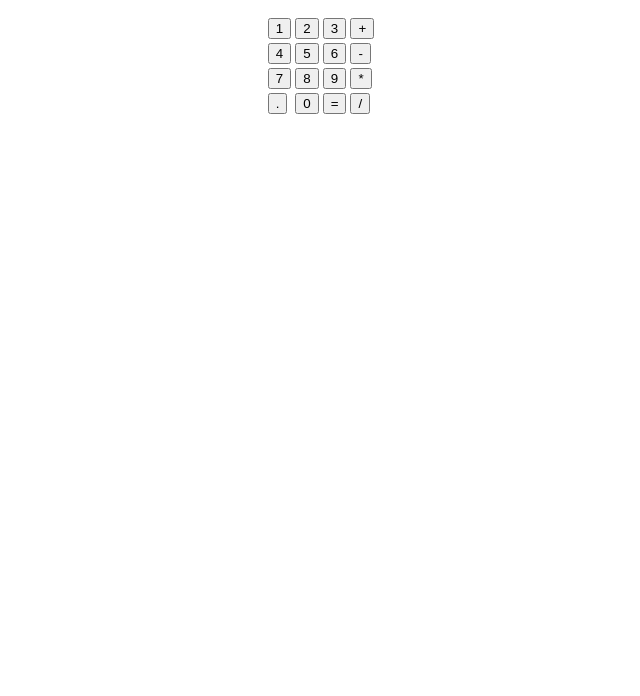
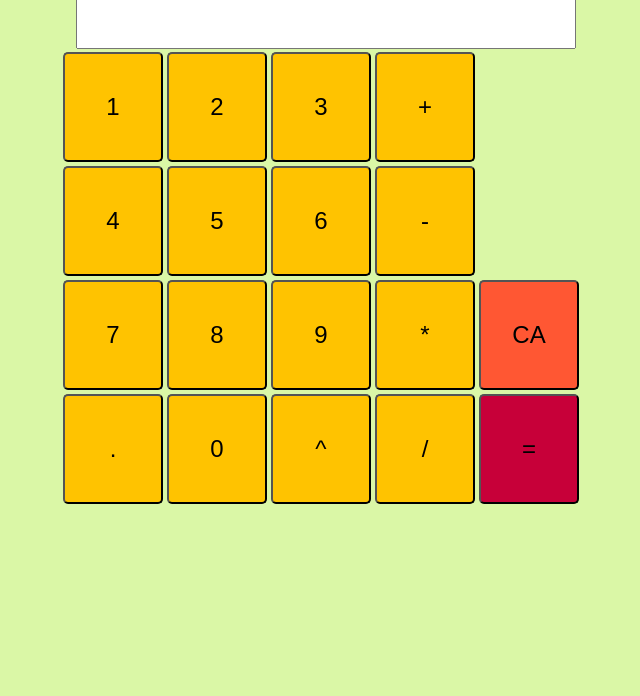
Before and after one commit to karlanavam/ejercicio_calculadora, a plain HTML site: page index.html in a window 1280 px wide. Shown: the part 104-800 px from the top of the page, without its empty margins (319-959 px from the left). Drawn offline with Linux system fonts and the light colour scheme; files that its build step writes are made by us from their sources; files whose address does not match are found by name.

Commit message:
Resultado final

```diff
--- /dev/null
+++ b/assets/css/style.css
@@ -0,0 +1,55 @@
+body {
+    background-color: #DAF7A6;
+}
+
+h1 {
+    color: navy;
+    margin-left: 0px;
+    margin-bottom: 10px;
+    font-size: 3em;
+    font-family: Helvetica;
+    color: 	#900C3F;
+}
+
+#textoPantalla {
+    width: 39%;
+    height: 50px;
+    font-size: 2em;
+    text-align: right;
+    margin-left: 10px;
+
+
+}
+
+input[type=button] {
+	width: 100px;
+	height: 110px;
+	padding:5px;
+    border:opx solid #ccc;
+    -webkit-border-radius: 5px;
+    border-radius: 5px;
+    font-size: 1.5em;
+    background: #FFC300;
+
+}
+
+button{
+	width: 100px;
+	height: 110px;
+	padding:5px;
+    border:opx solid #ccc;
+    -webkit-border-radius: 5px;
+    border-radius: 5px;
+    font-size: 1.5em;
+}
+
+#potencia {
+	background: #FFC300;
+}
+#botonCa{
+	background: #FF5733 ;
+}
+
+#botonIgual{
+	background: #C70039 ;
+}
--- a/assets/js/javascript.js
+++ b/assets/js/javascript.js
@@ -1,22 +1,40 @@
 /*
+	Pseudocódigo:
 	1. Hacer que las teclas guarden su valor
+		-Guardar el valor de la pantalla
 	2. que la tecla = haga una función de hacer la operación
 	3. establecer qué operación hace cada signo
+		-encontré la funcion eval().
 	4. imprimir en el input el resultado de la operación
 	5. Que la calculadora acepte sólo los carácteres marcados.
+	6. El boton = y enter, tengan la misma función.
 */
 
 
 function mostrarNumero (num){
     var guardarNumero = document.formulario.resultado.value;
     document.formulario.resultado.value = guardarNumero + num;
-}
-
-function mostrarTecla () {
-
-}
+};
 
 function signoIgual (valor) {
 	var teclaPresionada = document.getElementById("textoPantalla");
 	teclaPresionada.value = eval(teclaPresionada.value);
+};
+
+function validarNumero (event) {
+	var ascii = event.keyCode	;
+
+	if (ascii == 13 ) {
+		signoIgual();
+		return false;
+	}
+	if (ascii < 42 || ascii > 57 ) {
+		return false;
+	} ;
 }
+
+function eliminar(){
+ 	var anterior = document.formulario.contenedor.value;
+ 	var nuevoValor = anterior.substring(0,anterior.length-1);
+ 	document.getElementById("contenedor").value = nuevoValor;
+}
--- a/index.html
+++ b/index.html
@@ -2,14 +2,13 @@
 <html>
 <head>
 	<title>Calculadora</title>
-</head>
+	<link rel="stylesheet" type="text/css" href="../calculadora/assets/css/style.css">
+</head >
 <body>
 <h1 align="center">C A L C U L A D O R A </h1>
 <form name="formulario">
 <div type="container" align="center">
-	<input type="text" value="" name="resultado" id="textoPantalla">
-	<br/>
-	<br/>
+	<input type="text" onkeypress="return validarNumero(event)" value="" name="resultado" id="textoPantalla">
 	<table align="center">
 	  <tr>
 	    <td><input type="button" value="1" onclick="mostrarNumero(value);"></td>
@@ -22,18 +21,21 @@
 	    <td><input type="button" value="5" onclick="mostrarNumero(value);"></td>
 	    <td><input type="button" value="6" onclick="mostrarNumero(value);"></td>
 	    <td><input type="button" value="-" onclick="mostrarNumero(value);"></td>
+
 	  </tr>
 	  <tr>
 	    <td><input type="button" value="7" onclick="mostrarNumero(value);"></td>
 	    <td><input type="button" value="8" onclick="mostrarNumero(value);"></td>
 	    <td><input type="button" value="9" onclick="mostrarNumero(value);"></td>
 	    <td><input type="button" value="*" onclick="mostrarNumero(value);"></td>
+	    <td><button onclick="eliminar" id="botonCa"> CA </button></td>
 	  </tr>
 	   <tr>
 	    <td><input type="button" value="." onclick="mostrarNumero(value);"></td>
 	    <td><input type="button" value="0" onclick="mostrarNumero(value);"></td>
-	    <td><input type="button" value="=" onclick="signoIgual(value);"></td>
+	    <td><button value="**" onclick="mostrarNumero(value);" id="potencia"> ^ </button></td>
 	    <td><input type="button" value="/" onclick="mostrarNumero(value);"></td>
+	    <td><input type="button" value="=" onclick="signoIgual(value);" id="botonIgual"></td>
 	  </tr>
 	</table>
 </div>
```
Also changed, not shown: 2 other files.
